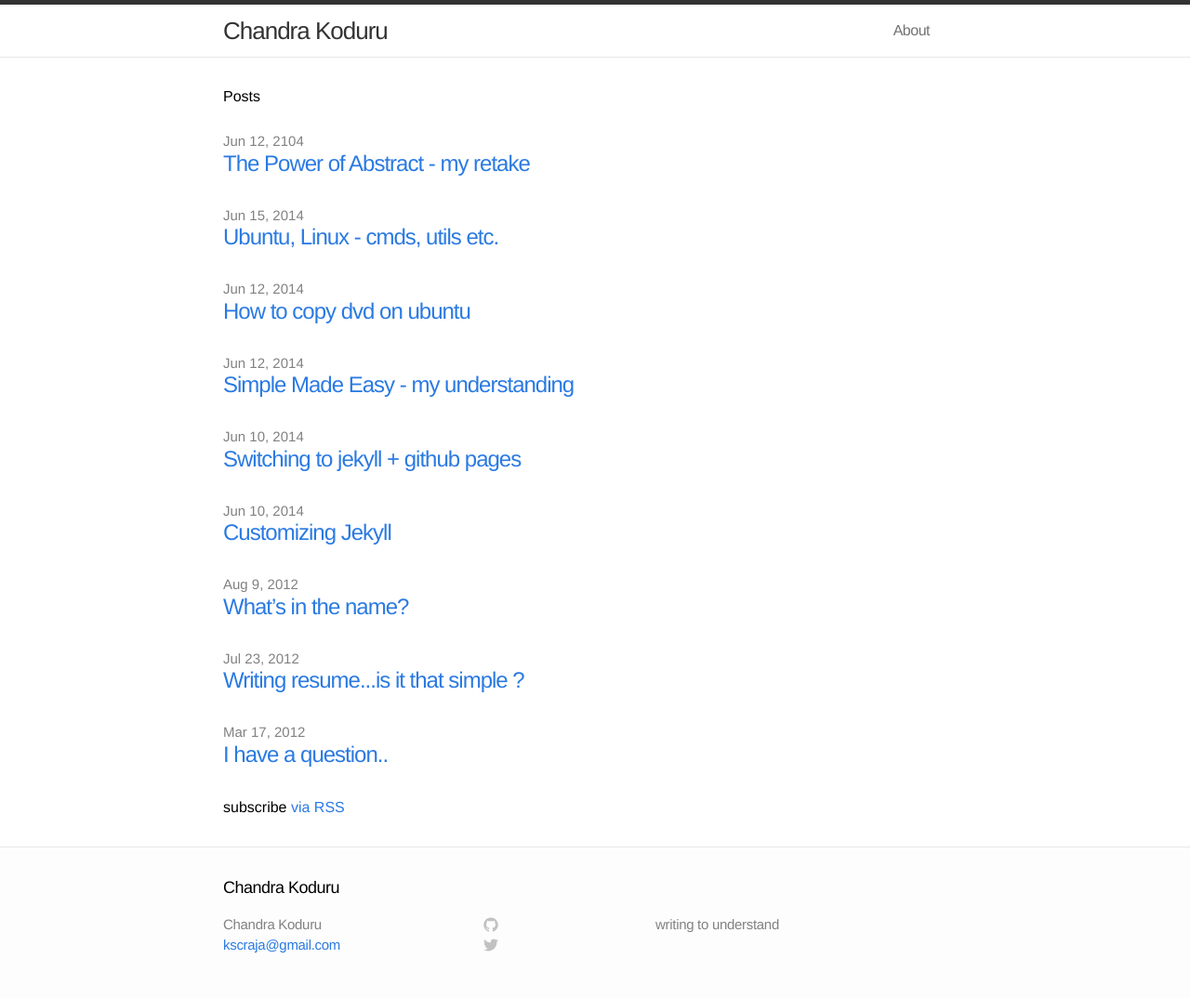
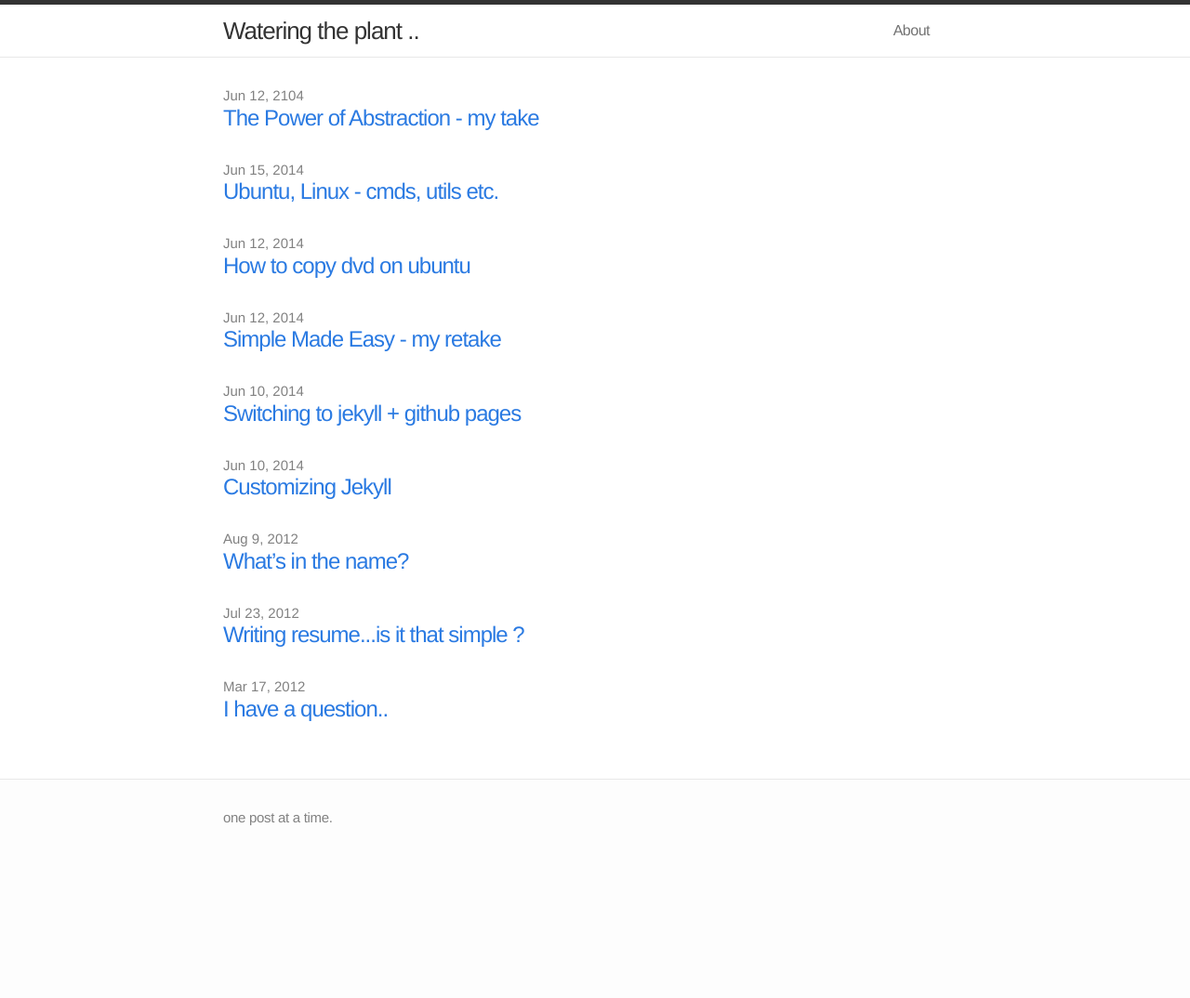
Before and after one commit to kscraja/kscraja.github.io, a Jekyll site: the page built from index.html, in a window 1280 px wide. Shown: the whole page at 93% size. Built offline with Jekyll 4.4.1, drawn with Linux system fonts in a browser that asks for light colours; after the commit the page ends 936 px from its top, so only the background shows below that.

Commit message:
little tweaking of jekyl's UI

```diff
--- a/_config.yml
+++ b/_config.yml
@@ -1,9 +1,14 @@
 # Site settings
-title: Chandra Koduru
-email: kscraja@gmail.com
-description: "writing to understand"
+title: Watering the plant ..
+description: Blog Chandra Koduru
+tagline: one post at a time.
 baseurl: ""
-url: "http://kscraja.github.io"
+url: http://kscraja.github.io
+
+author:    Chandra Koduru
+name:    Chandra Koduru
+url:     http://in.linkedin.com/in/kscraja
+email:   kscraja@gmail.com
 
 # Build settings
 markdown: kramdown
--- a/_includes/footer.html
+++ b/_includes/footer.html
@@ -2,8 +2,7 @@
 
   <div class="wrap">
 
-    <h2 class="footer-heading">{{ site.title }}</h2>
-
+      <!--
     <div class="footer-col-1 column">
       <ul>
         <li>{{ site.title }}</li>
@@ -51,9 +50,10 @@
         </li>
       </ul>
     </div>
+      -->
 
     <div class="footer-col-3 column">
-      <p class="text">{{ site.description }}</p>
+      <p class="text">{{ site.tagline}}</p>
     </div>
 
   </div>
--- a/_includes/header.html
+++ b/_includes/header.html
@@ -2,7 +2,7 @@
 
   <div class="wrap">
 
-    <a class="site-title" href="{{ site.baseurl }}/">{{ site.title }}</a>
+      <a class="site-title" href="{{ site.baseurl }}/">{{ site.title }}</a>
 
     <nav class="site-nav">
       <a href="#" class="menu-icon">
--- a/_posts/2014-06-12-power-of-abstraction.md
+++ b/_posts/2014-06-12-power-of-abstraction.md
@@ -1,5 +1,5 @@
 ---
-title: The Power of Abstract - my retake
+title: The Power of Abstraction - my take
 date: 2104-06-12
 layout: post
 categories: tech talks
--- a/_posts/2014-06-12-simple-made-easy.md
+++ b/_posts/2014-06-12-simple-made-easy.md
@@ -1,7 +1,7 @@
 ---
 layout: post
 date: 2014-06-12
-title: Simple Made Easy - my understanding
+title: Simple Made Easy - my retake
 categories: tech talks
 ---
 
--- a/index.html
+++ b/index.html
@@ -3,8 +3,6 @@ layout: default
 ---
 
 <div class="home">
-
-  <h1>Posts</h1>
 
   <ul class="posts">
     {% for post in site.posts %}
@@ -15,6 +13,8 @@ layout: default
     {% endfor %}
   </ul>
 
+  <!--
   <p class="rss-subscribe">subscribe <a href="{{ "/feed.xml" | prepend: site.baseurl }}">via RSS</a></p>
+  -->
 
 </div>
```
